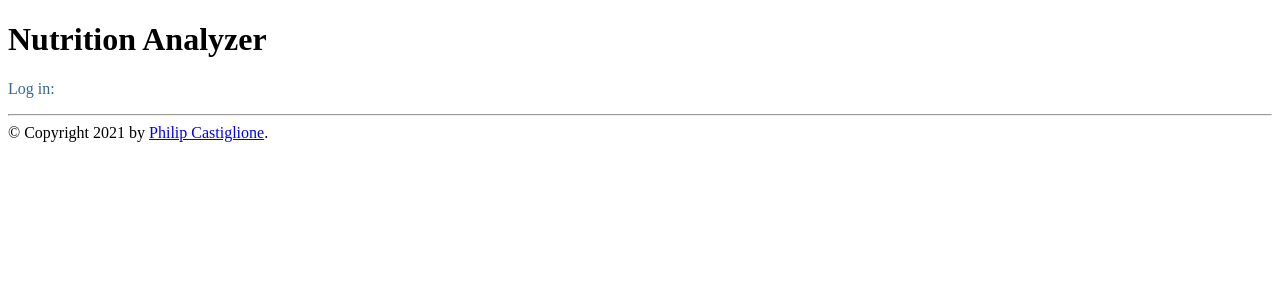
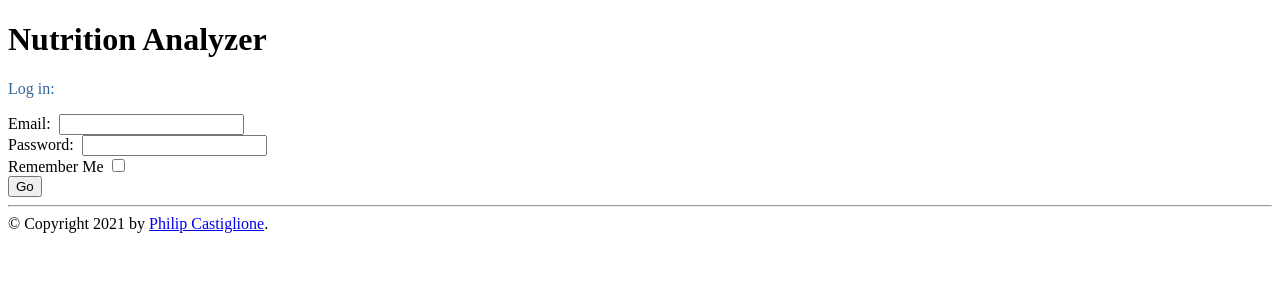
Before and after one commit to PhilipCastiglione/cratylus, a Flask app: page / in a window 1280 px wide. Shown: the part 52-352 px from the top of the page. Run offline with Flask 2, Linux system fonts and the light colour scheme.

Commit message:
error handlers, flash messages, user management

```diff
--- a/python-flask/scripts/seed_db.py
+++ b/python-flask/scripts/seed_db.py
@@ -13,7 +13,7 @@ load_dotenv()
 
 parser = argparse.ArgumentParser()
 parser.add_argument(
-    "environment", choices=["development"]
+    "environment", choices=["development", "production"]
 )
 args = parser.parse_args()
 
--- a/python-flask/src/app.py
+++ b/python-flask/src/app.py
@@ -1,5 +1,6 @@
 from dotenv import load_dotenv
 from flask import Flask
+from werkzeug.exceptions import HTTPException
 
 from src.data_model.models.base import db
 from src.routes import static_routes, meal_routes, report_routes
@@ -16,6 +17,9 @@ def create_app():
     app.register_blueprint(meal_routes.meal_blueprint)
     app.register_blueprint(report_routes.report_blueprint)
 
+    app.register_error_handler(HTTPException, static_routes.handle_http_error)
+    app.register_error_handler(Exception, static_routes.handle_other_error)
+
     db.init_app(app)
     login_manager.init_app(app)
 
--- a/python-flask/src/authentication.py
+++ b/python-flask/src/authentication.py
@@ -8,4 +8,4 @@ login_manager.login_view = "static.index"
 
 @login_manager.user_loader
 def load_user(user_id):
-    return User()
+    return User.query.get(user_id)
--- a/python-flask/src/data_model/models/user.py
+++ b/python-flask/src/data_model/models/user.py
@@ -11,8 +11,7 @@ class User(db.Model):
     authenticated = db.Column(db.Boolean, default=False)
 
     def authenticate(self, password):
-        self.authenticated = True
-        return True
+        return self.password == password
 
     def is_authenticated(self):
         return self.authenticated
--- a/python-flask/src/handlers/static_handler.py
+++ b/python-flask/src/handlers/static_handler.py
@@ -1,11 +1,69 @@
-from flask import render_template
+from flask import flash, redirect, render_template, request, url_for
+from flask_login import current_user, login_user, logout_user
+from is_safe_url import is_safe_url
+
+from src.data_model.models.base import db
+from src.data_model.models.user import User
 
 
 class StaticHandler():
     @classmethod
-    def index(cls):
-        return render_template("static/index.html")
+    def index(cls, form_values=None):
+        return render_template("static/index.html", form_values=form_values or {})
 
     @classmethod
     def about(cls):
         return render_template("static/about.html")
+
+    @classmethod
+    def login(cls, login_params):
+        email = login_params.get("email")
+        password = login_params.get("password")
+        next = login_params.get("next")
+        remember = login_params.get("remember")
+
+        login_errors = []
+
+        if not email:
+            login_errors.append("email is required")
+
+        if not password:
+            login_errors.append("password required")
+
+        user = User.query.filter_by(email=email).first()
+
+        if not user:
+            login_errors.append("no user with this email")
+
+        if user and not user.authenticate(password):
+            login_errors.append("password was incorrect")
+
+        if login_errors:
+            flash(f"Login failed: {', '.join(login_errors)}")
+
+            return cls.index(form_values=login_params)
+
+        login_user(user, remember=bool(remember))
+        user.authenticated = True
+        db.session.add(user)
+        db.session.commit()
+
+        if next and is_safe_url(next, request.host):
+            return redirect(next)
+        else:
+            return redirect(url_for("static.index"))
+
+    @classmethod
+    def logout(cls):
+        user = current_user._get_current_object()
+        logout_user()
+        if (user and user.id):
+            user.authenticated = False
+            db.session.add(user)
+            db.session.commit()
+
+        return redirect(url_for("static.index"))
+
+    @classmethod
+    def error(cls, error):
+        return render_template("static/error.html", error=error)
--- a/python-flask/src/routes/static_routes.py
+++ b/python-flask/src/routes/static_routes.py
@@ -1,4 +1,7 @@
-from flask import Blueprint
+import os
+
+from flask import Blueprint, request
+from werkzeug.exceptions import InternalServerError
 
 from src.handlers.static_handler import StaticHandler
 
@@ -11,7 +14,31 @@ static_blueprint = Blueprint("static", __name__)
 def index():
     return StaticHandler.index()
 
+
 @static_blueprint.route("/about", methods=["GET"])
 @static_blueprint.route("/about/", methods=["GET"])
 def about():
     return StaticHandler.about()
+
+
+@static_blueprint.route("/login", methods=["POST"])
+def login():
+    return StaticHandler.login(request.form)
+
+
+@static_blueprint.route("/logout", methods=["POST"])
+def logout():
+    return StaticHandler.logout()
+
+
+def handle_http_error(error):
+    return StaticHandler.error(error)
+
+
+def handle_other_error(error):
+    if os.environ.get("FLASK_ENV") == "production":
+        return StaticHandler.error(
+            InternalServerError(description="An unknown error has occurred.")
+        )
+    else:
+        raise(error)
--- a/python-flask/src/templates/static/_layout.html
+++ b/python-flask/src/templates/static/_layout.html
@@ -13,18 +13,30 @@
                 <li><a href="{{ url_for('static.index') }}">Home</a></li>
                 <li><a href="{{ url_for('static.about') }}">About</a></li>
                 {% if current_user.is_authenticated %}
-                <li>link 2</li>
-                <li>link 3</li>
+                <li><a href="{{ url_for('meal.list_meals') }}">Meals</a></li>
+                <li><a href="{{ url_for('report.reports_index') }}">Reports</a></li>
                 {% endif %}
             </ul>
         </nav>
         <section>
             {% if current_user.is_authenticated %}
-                <p>hi to current user</p>
+            <p>Logged in as: {{ current_user.name }}</p>
+            <form action="{{ url_for('static.logout') }}" method="post">
+              <input type="submit" value="Logout">
+            </form>
             {% endif %}
         </section>
     </header>
     <dialog>
+      {% with messages = get_flashed_messages(with_categories=true) %}
+          {% if messages %}
+            <ul class=flashes>
+            {% for category, message in messages %}
+              <li class="{{ category }}">{{ message }}</li>
+            {% endfor %}
+            </ul>
+          {% endif %}
+        {% endwith %}
     </dialog>
     <main>{% block content %}{% endblock %}</main>
     <footer>
--- /dev/null
+++ b/python-flask/src/templates/static/error.html
@@ -0,0 +1,6 @@
+{% extends "static/_layout.html" %}
+{% block title %}{{ error.code }} – {{ error.name|e }}{% endblock %}
+{% block content %}
+    <h1>{{ error.code }} – {{ error.name|e }}</h1>
+    <p>{{ error.description|e }}</p>
+{% endblock %}
--- a/python-flask/src/templates/static/index.html
+++ b/python-flask/src/templates/static/index.html
@@ -6,5 +6,25 @@
 {% endblock %}
 {% block content %}
     <h1>Nutrition Analyzer</h1>
+    {% if current_user.is_authenticated %}
+    <p>Hello {{ current_user.name }}.</p>
+    <form action="{{ url_for('static.logout') }}" method="post">
+        <input type="submit" value="Logout">
+    </form>
+    {% else %}
     <p>Log in:</p>
+    <form action="{{ url_for('static.login') }}" method="post">
+        <input type="hidden" id="next" name="next" value="{{ request.args.get('next') or form_values.next }}">
+        <label for="email">Email:&nbsp;</label>
+        <input type="text" id="email" name="email" value="{{ form_values.email }}">
+        <br>
+        <label for="password">Password:&nbsp;</label>
+        <input type="password" id="password" name="password">
+        <br>
+        <label for="remember">Remember Me</label>
+        <input type="checkbox" id="remember" name="remember" value="1" {{ "checked" if form_values.remember else "" }}>
+        <br>
+        <input type="submit" value="Go">
+    </form>
+    {% endif %}
 {% endblock %}
```
Also changed, not shown: python-flask/README.md, 2 other files.
